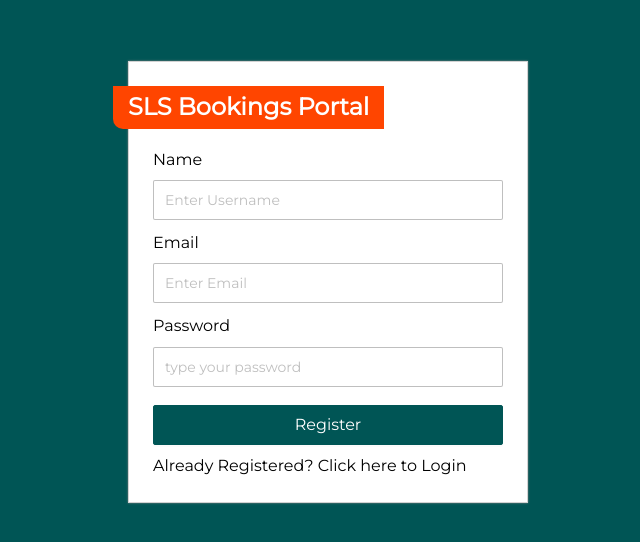
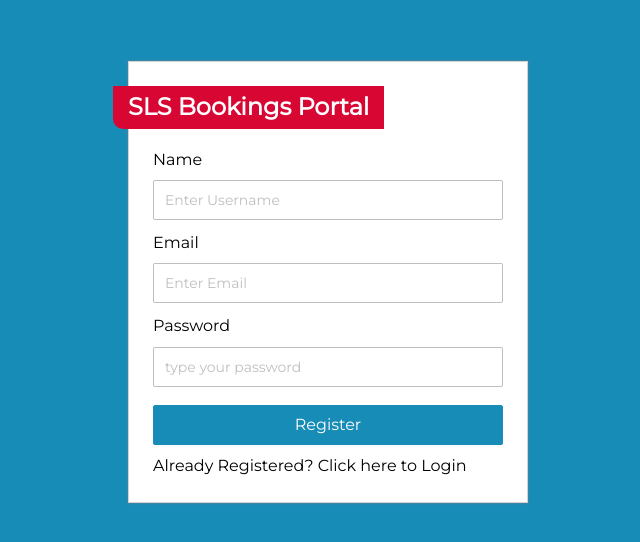
Before and after one commit to Arindo-Mudiare/sls-booking-frontend, a React (Create React App) app: page /register in a window 1280 px wide. Shown: the part 118-660 px from the top of the page, without its empty margins (312-952 px from the left). Built offline with nearby package versions, Linux system fonts and the light colour scheme.

Commit message:
implemented middleware integration with backend and changed brand colors

```diff
--- a/src/index.css
+++ b/src/index.css
@@ -48,7 +48,7 @@ label {
     display: flex;
     align-items: center;
     justify-content: center;
-    background-color: #005555;
+    background-color: #178cb7;
 }
 
 .authentication-form{
@@ -58,7 +58,7 @@ label {
 .authentication .card-title {
     font-size: 1.5rem;
     font-weight: bold;
-    background-color: orangered;
+    background-color: #d80633;
     color: #fff !important;
     max-width: max-content !important;
     padding: 7px 15px;
@@ -67,8 +67,8 @@ label {
 }
 
 .primary-button {
-    background-color: #005555 !important;
-    border-color: #005555 !important;
+    background-color: #178cb7 !important;
+    border-color: #178cb7 !important;
     height: 40px !important;
     width: 100% !important;
     color: #fff !important;
--- a/src/pages/Home.js
+++ b/src/pages/Home.js
@@ -1,6 +1,28 @@
-import React from "react";
+import React, { useEffect } from "react";
+import axios from "axios";
 
 function Home() {
+  const getData = async () => {
+    try {
+      const response = await axios.post(
+        "/api/user/get-user-info-by-id",
+        {},
+        {
+          headers: {
+            Authorization: "Bearer " + localStorage.getItem("token"),
+          },
+        }
+      );
+      console.log(response.data);
+    } catch (error) {
+      console.log(error);
+    }
+  };
+
+  useEffect(() => {
+    getData();
+  }, []);
+
   return <div>Home</div>;
 }
 
```
